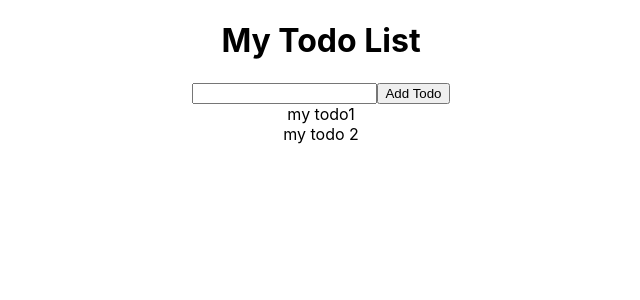
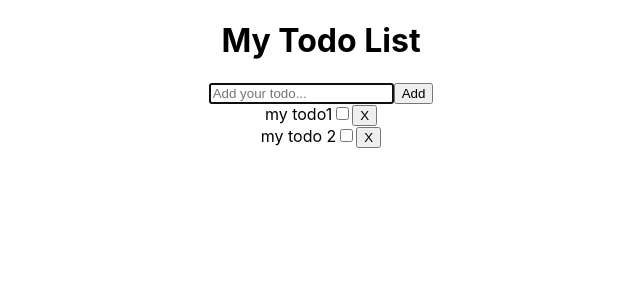
Before and after one commit to ATown0789/react, a React (Create React App) app in the folder todo/: page / in a window 1280 px wide. Shown: the top 300 px of the page, without its empty margins (319-959 px from the left). Built offline with nearby package versions, Linux system fonts and the light colour scheme.

Commit message:
Add functionality for adding, completing, and removing todos

```diff
--- a/todo/src/App.js
+++ b/todo/src/App.js
@@ -2,30 +2,10 @@
 import {useState} from 'react';
 import './App.css';
 import Todo from './Components/Todo';
+import TodoForm from './Components/TodoForm'
 
-function TodoForm({addTodo}) {
-  const [value, setValue] = useState('');
-
-  const handleSubmit = e => {
-    e.preventDefault();
-    addTodo(value);
-    setValue('');
-  }
-
-  return(
-    <form onSubmit = {handleSubmit}>
-      <input
-        className = "input"
-        type = "text"
-        value = {value}
-        onChange = {e => setValue(e.target.value)}></input>
-      <button type = "submit" value = "submit">Add Todo</button>
-  </form>
-  )
-}
 
 function App() {
-
   const [todoList, setTodoList] = useState(
     [{
       text: "my todo1",
@@ -33,13 +13,25 @@ function App() {
     },
     {
       text: "my todo 2",
-      completed: true
+      completed: false
     }
   ]);
 
 
-  const addTodo = todoText => {
-    const newTodoList = [...todoList, {todoText}];
+  const addTodo = text => {
+    const newTodoList = [...todoList, {text}];
+    setTodoList(newTodoList);
+  }
+
+  const completeTodo = index => {
+    const newTodoList = [...todoList];
+    newTodoList[index].completed = !newTodoList[index].completed;
+    setTodoList(newTodoList);
+  }
+
+  const removeTodo = index => {
+    const newTodoList = [...todoList];
+    newTodoList.splice(index, 1);
     setTodoList(newTodoList);
   }
 
@@ -48,7 +40,7 @@ function App() {
           <h1>My Todo List</h1>
           <TodoForm addTodo = {addTodo} />
           {todoList.map((todo, index) => (
-            <Todo key = {index} todo = {todo}  />
+            <Todo removeTodo = {removeTodo} completeTodo = {completeTodo} index = {index} key = {index} todo = {todo}  />
           ))}
     </div>
   );
--- a/todo/src/Components/Todo.jsx
+++ b/todo/src/Components/Todo.jsx
@@ -1,9 +1,12 @@
 import React from 'react'
 
-function Todo({todo}) {
+function Todo({todo, index, completeTodo, removeTodo}) {
     return (
-        <div className = "todo">
+        <div style = {{textDecoration: todo.completed ? 'line-through' : ''}} className = "todo">
             {todo.text}
+            <input name = "completed" type = "checkbox" onClick = {() => completeTodo(index)}/>
+            <button onClick = {() => removeTodo(index)}>X</button>
+
         </div>
     )
 }
--- /dev/null
+++ b/todo/src/Components/TodoForm.jsx
@@ -0,0 +1,34 @@
+import React from 'react';
+import {useState, useRef, useEffect} from 'react';
+
+function TodoForm({addTodo}) {
+    const [value, setValue] = useState('');
+    const inputRef = useRef();
+    useEffect(() => {
+      inputRef.current.focus();
+    })
+
+    const handleSubmit = e => {
+      e.preventDefault();
+      if(!value) return
+      addTodo(value);
+      setValue('');
+    }
+
+    return(
+      <form onSubmit = {handleSubmit}>
+        <input
+          ref = {inputRef}
+          className = "input"
+          placeholder = "Add your todo..."
+          type = "text"
+          value = {value}
+          onChange = {e => setValue(e.target.value)}></input>
+        <button type = "submit" value = "submit">Add</button>
+    </form>
+    )
+  }
+
+
+
+export default TodoForm;
```
